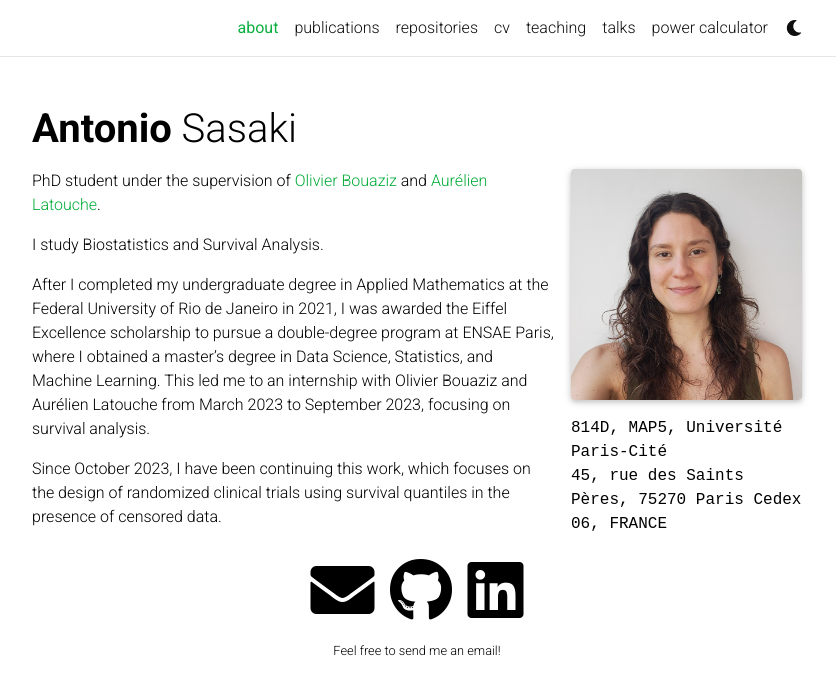
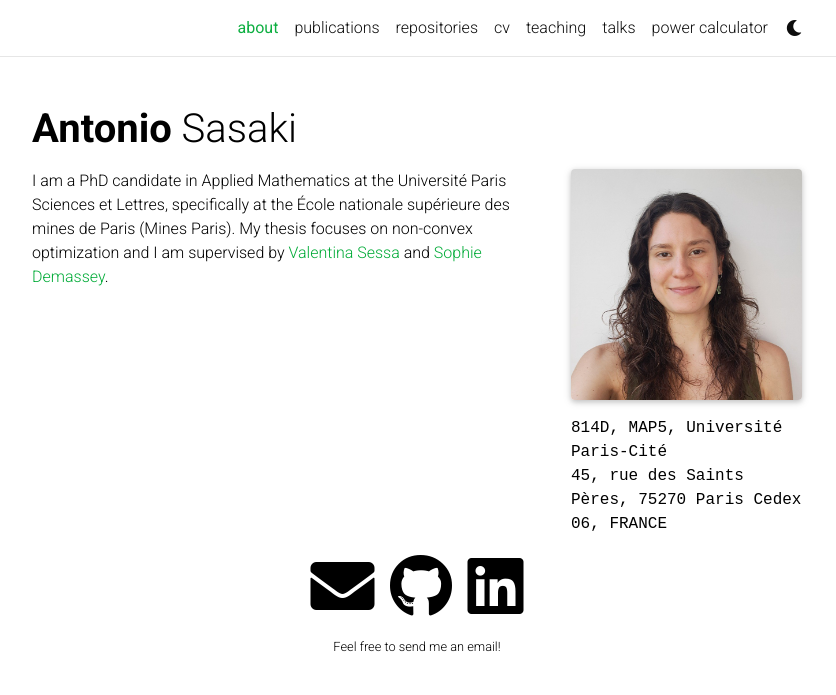
Before and after one commit to antoniosasaki/antoniosasaki.github.io, a Jekyll site: the page built from _pages/about.md, in a window 1280 px wide. Shown: the top 695 px of the page, without its empty margins (223-1059 px from the left). Built offline with Jekyll 4.4.1, drawn with Linux system fonts in a browser that asks for light colours; full-size pictures stand in for the smaller copies a plugin makes; comment, search, counter and statistics services are not loaded; a style sheet for code colours, icons or effects is not loaded.

Commit message:
Revise about page content for clarity and detail
Updated personal information and research focus in the about page.

```diff
--- a/_pages/about.md
+++ b/_pages/about.md
@@ -16,10 +16,4 @@ selected_papers: false # includes a list of papers marked as "selected={true}"
 social: true  # includes social icons at the bottom of the page
 ---
 
-PhD student under the supervision of [Olivier Bouaziz](https://obouaziz.github.io/) and [Aurélien Latouche](https://curie.fr/personne/aurelien-latouche).
-
-I study Biostatistics and Survival Analysis.
-
-After I completed my undergraduate degree in Applied Mathematics at the Federal University of Rio de Janeiro in 2021, I was awarded the Eiffel Excellence scholarship to pursue a double-degree program at ENSAE Paris, where I obtained a master's degree in Data Science, Statistics, and Machine Learning. This led me to an internship with Olivier Bouaziz and Aurélien Latouche from March 2023 to September 2023, focusing on survival analysis.
-
-Since October 2023, I have been continuing this work, which focuses on the design of randomized clinical trials using survival quantiles in the presence of censored data.
+I am a PhD candidate in Applied Mathematics at the Université Paris Sciences et Lettres, specifically at the École nationale supérieure des mines de Paris (Mines Paris). My thesis focuses on non-convex optimization and I am supervised by [Valentina Sessa](https://sites.google.com/site/sessavalentina) and [Sophie Demassey](https://sofdem.github.io/).
```
